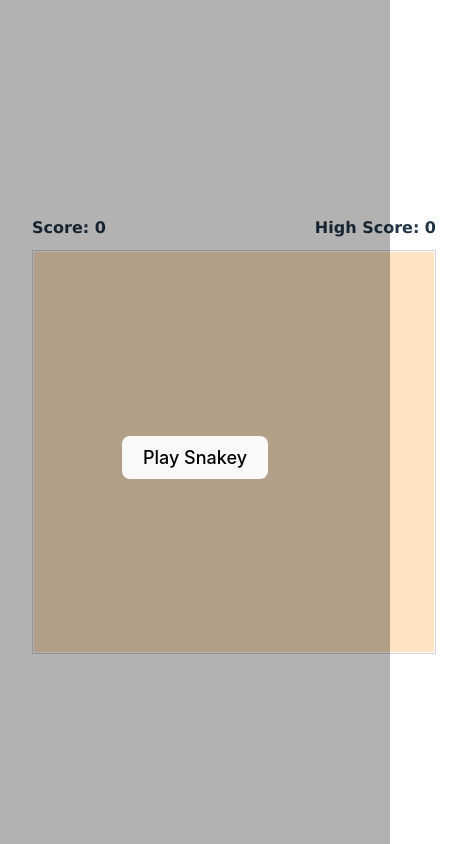
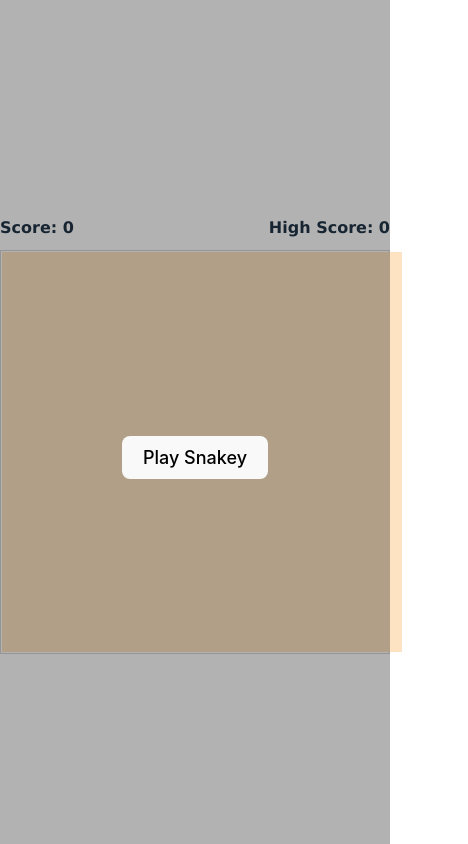
Before and after one commit to NeilVicente/snakey, a website built with Vite: page index.html in a window 390 px wide. Shown: the whole page, 468 px wide, since content can reach past the window. Built offline with nearby package versions, Linux system fonts and the light colour scheme.

Commit message:
Improve mobile responsiveness

```diff
--- a/src/style.css
+++ b/src/style.css
@@ -71,6 +71,9 @@
   margin: 0;
   display: flex;
   place-items: center;
+  // make it responsive on mobile
+  flex-direction: column;
+  width: 100%;
   min-width: 320px;
   min-height: 100vh;
 }
@@ -81,9 +84,8 @@
 }
 
 #app {
-  max-width: 1280px;
-  margin: 0 auto;
-  padding: 2rem;
+  max-width: 100%;
+  margin:0 auto;
   text-align: center;
 }
 
```
